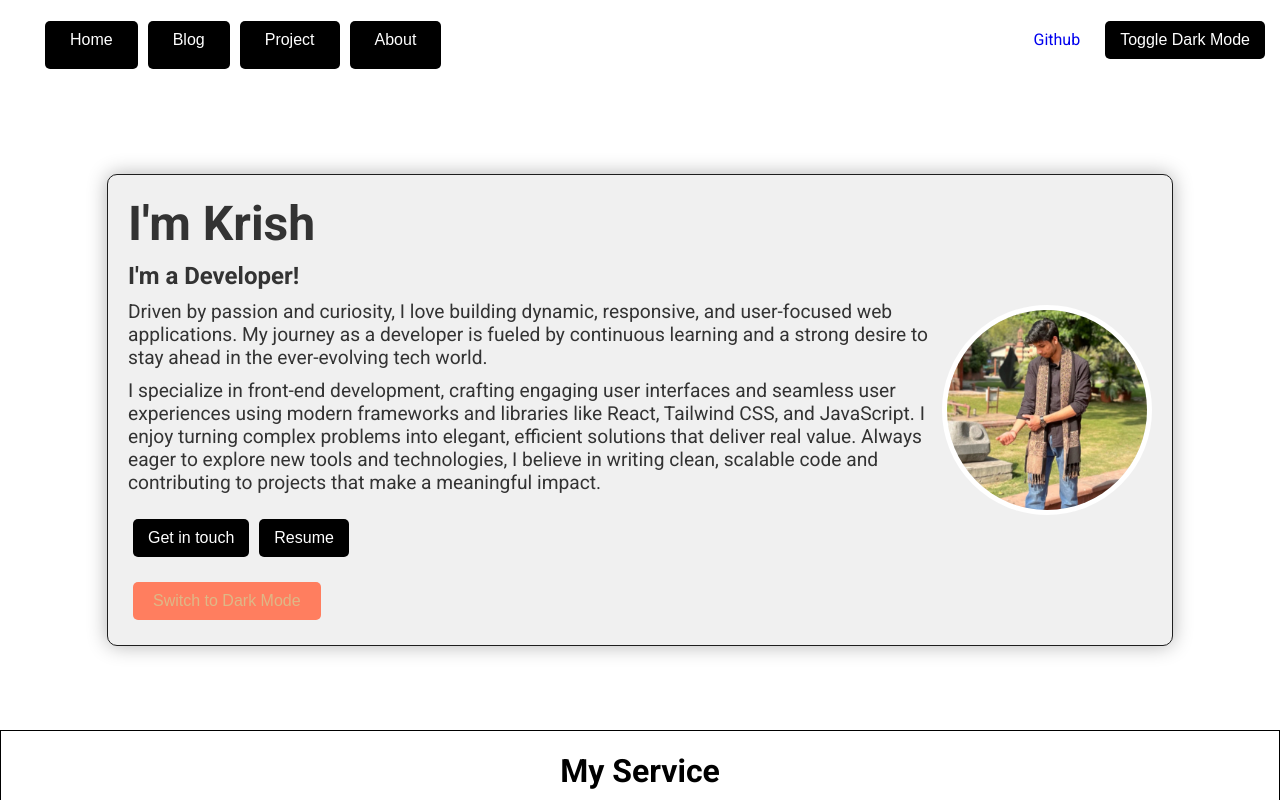
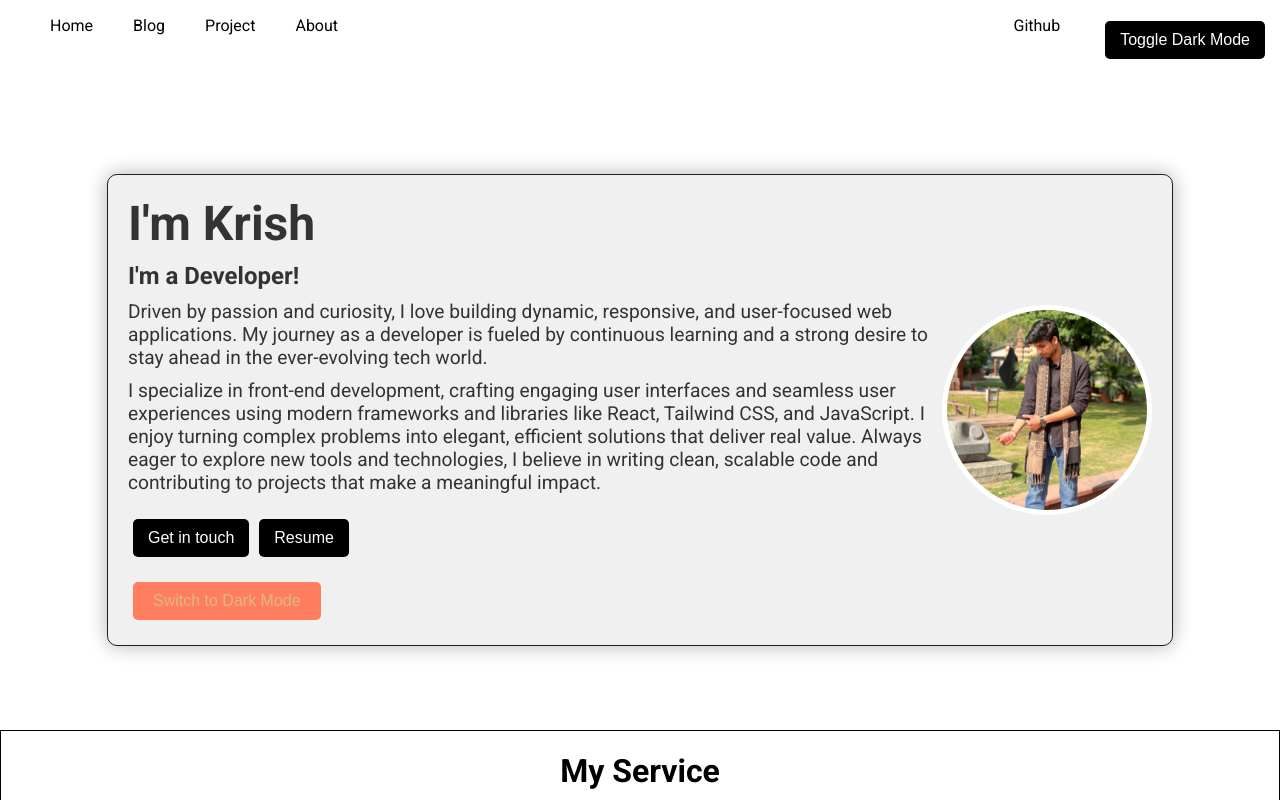
Before and after one commit to KrishDevCrafting/Krish-Portfolio, a React (Create React App) app in the folder my-app/: page / in a window 1280 px wide. Shown: the top 800 px of the page. Built offline with nearby package versions, Linux system fonts and the light colour scheme; a web font is replaced by a local one.

Commit message:
responsive

```diff
--- a/my-app/src/NavBar/index.css
+++ b/my-app/src/NavBar/index.css
@@ -14,13 +14,27 @@ body {
   color: black;
   transition: all 0.3s ease-in-out;
 }
+/* navbar text light-mode or dark-Mode */
+body.light a {
+  text-decoration: none;
+  color: black;
+}
 
+body.dark a {
+  text-decoration: none;
+  color: white;
+}
+/* navbar text dark-mode */
 /* Dark Mode */
 body.dark {
   background-color: black;
   color: white;
 }
 
+/* body.light a {
+  color: black;
+  text-decoration: none;
+} */
 /* Button Style */
 button {
   padding: 10px 15px;
@@ -37,3 +51,26 @@ body.dark button {
   background-color: white;
   color: black;
 }
+
+.menu-toggle {
+  font-size: 2rem;
+  cursor: pointer;
+  display: block;
+}
+
+/* media-query */
+
+@media (min-width: 768px) {
+  .menu-toggle {
+    display: none;
+  }
+
+  .nav-links {
+    display: flex !important;
+    position: static;
+    flex-direction: row;
+    gap: 20px;
+    background: none;
+    width: auto;
+  }
+}
--- a/my-app/src/NavBar/index.jsx
+++ b/my-app/src/NavBar/index.jsx
@@ -3,40 +3,48 @@ import "./index.css";
 import { ThemeContext } from "../home/ThemeContext";
 const Nav = ({ onAboutclick }) => {
   const { theme, setTheme } = useContext(ThemeContext);
-
+  const [menuOpen, setMenuOpen] = React.useState(false);
   // const toggleButton = () => {
   //   setMode(!mode);
-  // };
-
+  const toggleMenu = () => setMenuOpen(!menuOpen);
   return (
     <div>
       <nav className="navbar">
+        <div class="menu-toggle" onClick={toggleMenu}>
+          <button type="button"
+          className="colo"
+          ></button>
+        </div>
+
         <div className="nav-content">
-          <ul>
-            <button>
-              <li>Home</li>
-            </button>
-            <button>
-              <li>Blog</li>
-            </button>
-            <button onClick={onAboutclick}>
-              <li>Project</li>
-            </button>
-            <button onClick={onAboutclick}>
-              <li>About</li>
-            </button>
+          <ul className={`nav-links ${menuOpen ? "active" : ""}`}>
+            <li>
+              <a href="#home">Home</a>
+            </li>
+
+            <li>
+              <a href="#blog">Blog</a>
+            </li>
+            <li onClick={onAboutclick}>
+              <a href="#project">Project</a>
+            </li>
+            <li onClick={onAboutclick}>
+              <a href="#about">About</a>
+            </li>
           </ul>
         </div>
 
         <div className="nav-content">
-          <ul>
-            <a href="https://github.com/KrishDevCrafting" target="_blank">
+          <ul className="nav-links">
+            <a
+              href="https://github.com/KrishDevCrafting"
+              target="_blank"
+              rel="noreferrer">
               <li>Github</li>
             </a>
             <li>
               <button
-                onClick={() => setTheme(theme === "light" ? "dark" : "light")}
-              >
+                onClick={() => setTheme(theme === "light" ? "dark" : "light")}>
                 Toggle {theme === "light" ? "Dark" : "Light"} Mode
               </button>
             </li>
--- a/my-app/src/home/index.css
+++ b/my-app/src/home/index.css
@@ -8,13 +8,13 @@ body {
   transition: background-color 0.5s ease;
 }
 
-.light-mode {
+.light-mode a {
   background-color: #f0f0f0;
   color: #333;
   border: 1px solid #1e1e1e;
 }
 
-.dark-mode {
+.dark-mode a {
   background-color: #1e1e1e;
   color: #f0f0f0;
   border: 1px solid #f0f0f0;
@@ -43,7 +43,6 @@ body {
 }
 
 .container-child {
-
 }
 
 .container-child h1 {
```
